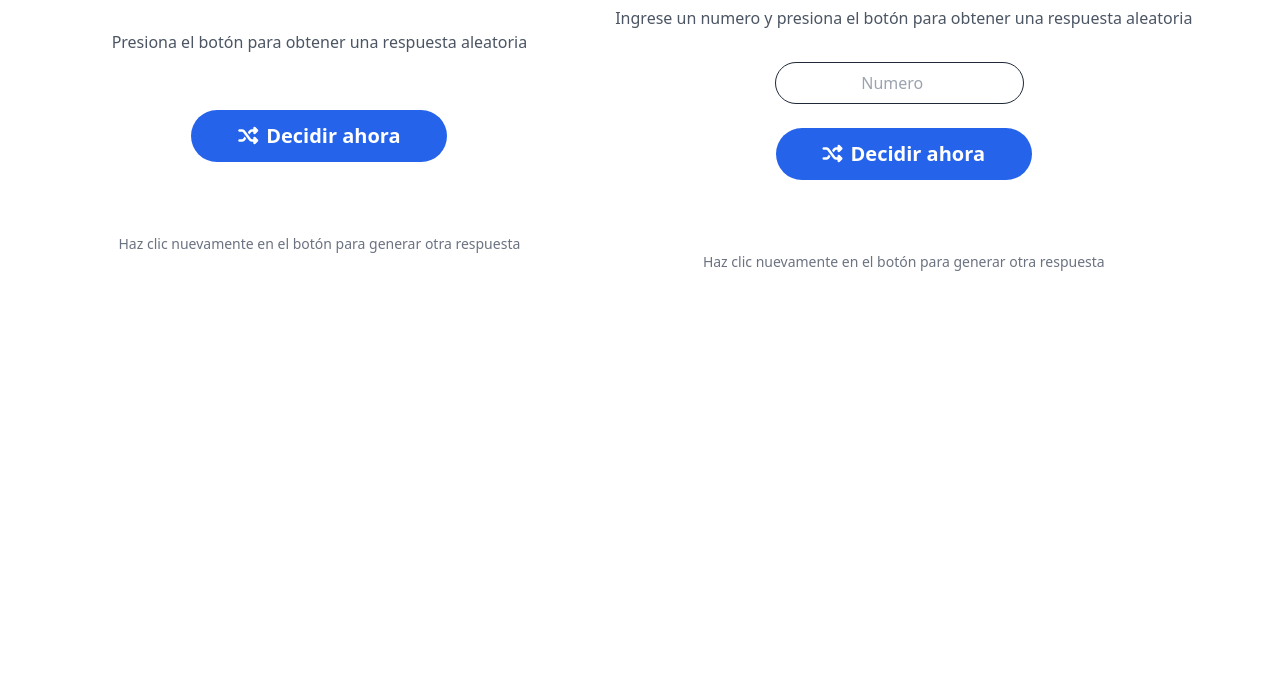
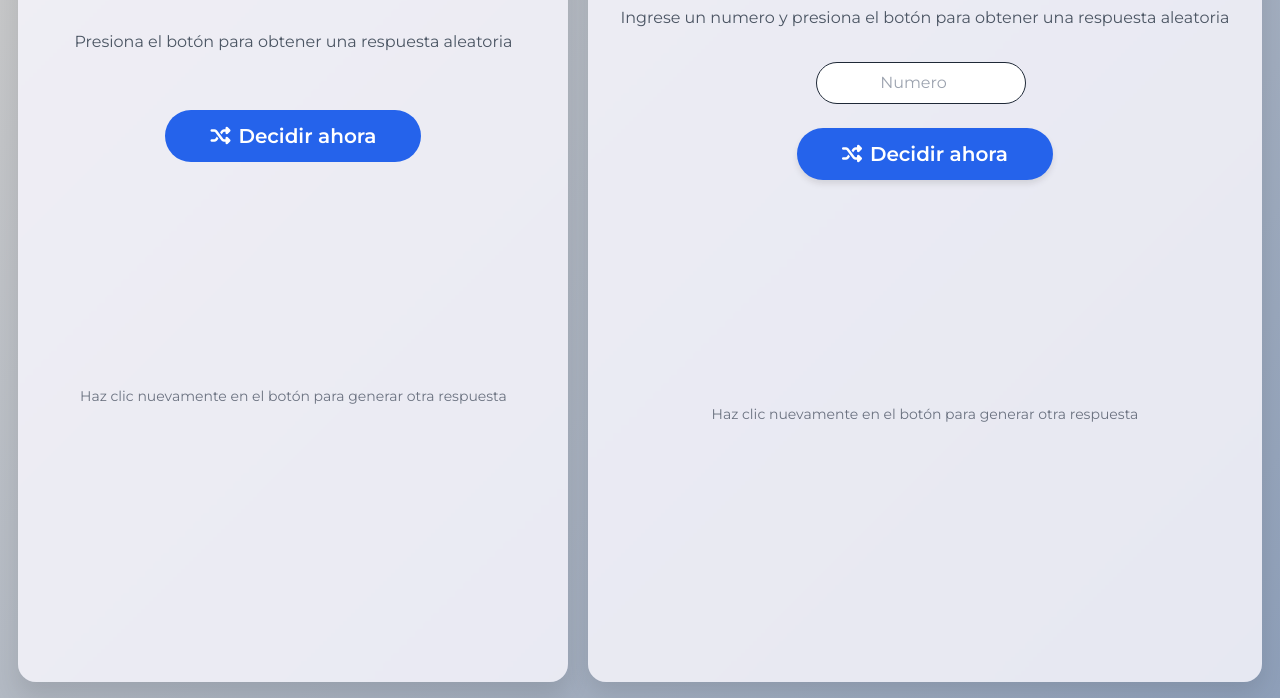
Before and after one commit to AlanG-z/Decisiones-aleatorias-, a plain HTML site: page Decisiones aleatorias/index.html in a window 1280 px wide. Shown: the part 102-800 px from the top of the page. Drawn offline with nearby package versions, Linux system fonts and the light colour scheme.

Commit message:
Update index.html

```diff
--- a/Decisiones aleatorias/index.html
+++ b/Decisiones aleatorias/index.html
@@ -9,7 +9,7 @@
   <link rel="preconnect" href="https://fonts.googleapis.com">
   <link rel="preconnect" href="https://fonts.gstatic.com" crossorigin>
   <link href="https://fonts.googleapis.com/css2?family=Montserrat:wght@400;600;700&display=swap" rel="stylesheet">
-  <link  id="app-style" rel="stylesheet" href="estilos.css">
+  <link  id="app-style" rel="stylesheet" href="style.css">
 </head>
 <body class="flex justify-center p-4">
 
```
